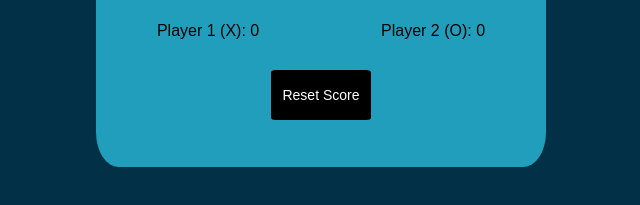
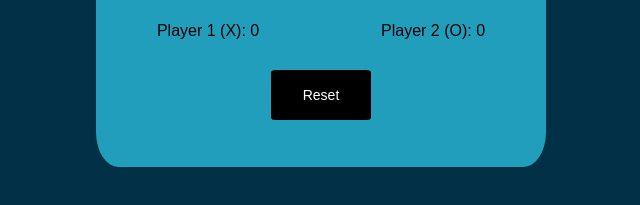
Before and after one commit to veepm/TicTacToe, a plain HTML site: page index.html in a window 1280 px wide. Shown: the part 583-788 px from the top of the page, 319-959 px from the left. Drawn offline with Linux system fonts and the light colour scheme.

Commit message:
Update index.html

```diff
--- a/index.html
+++ b/index.html
@@ -28,7 +28,7 @@
       <div class="playerOneScr">Player 1 (X): 0</div>
       <div class="playerTwoScr">Player 2 (O): 0</div>
     </div>
-    <button class="reset">Reset Score</button>
+    <button class="reset">Reset</button>
   </div>
   <div class="resultOverlay">
     <div class="container">
```
